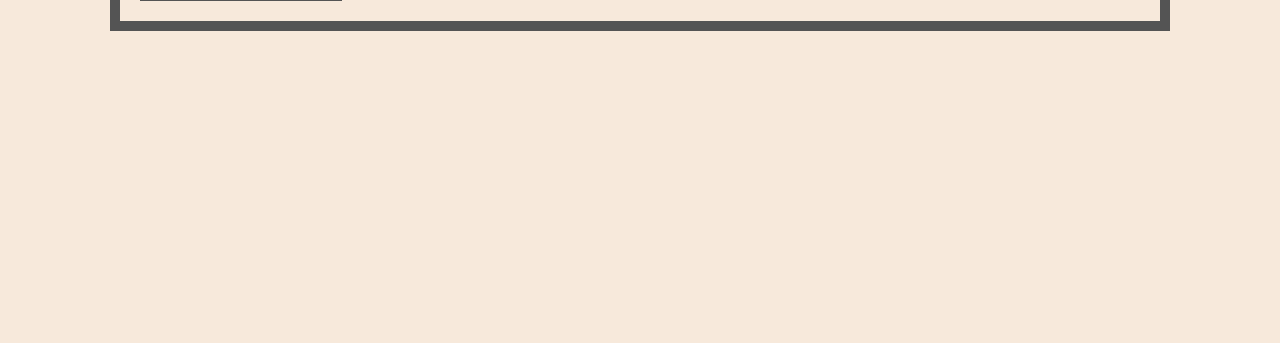
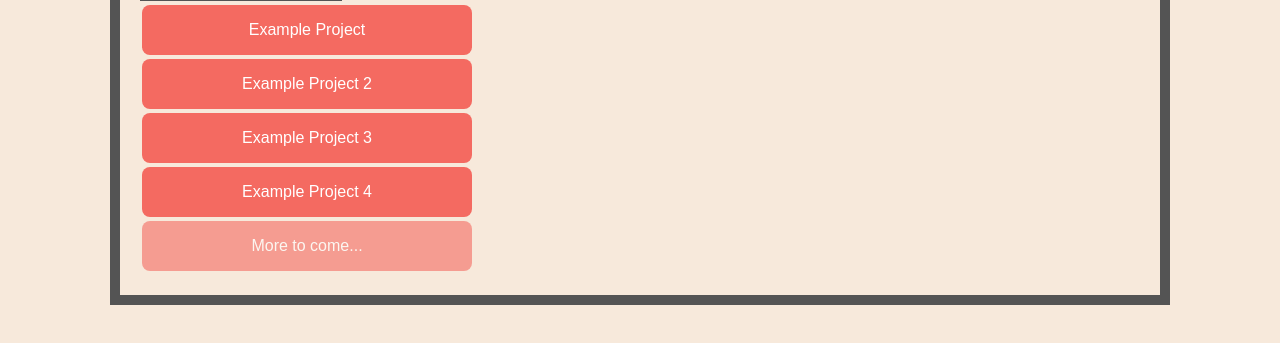
Before and after one commit to DWDShi/DWDShi.github.io, a plain HTML site: page projects.html in a window 1280 px wide. Shown: the part 207-550 px from the top of the page. Drawn offline with nearby package versions, Linux system fonts and the light colour scheme.

Commit message:
buttons in project page
added non functional buttons onto the projects page, will be links to actual projects soon.

```diff
--- a/projects.html
+++ b/projects.html
@@ -43,4 +43,10 @@
         </ul>
     </nav>
 
+    <button class="projbutton" type ="button"> Example Project</button>
+    <button class="projbutton" type ="button"> Example Project 2</button>
+    <button class="projbutton" type ="button"> Example Project 3</button>
+    <button class="projbutton" type ="button"> Example Project 4</button>
+    <button class="projbutton off" type ="button"> More to come...</button>
+
 </Body>
--- a/styles/style.css
+++ b/styles/style.css
@@ -25,11 +25,15 @@ a {
     letter-spacing: 0.5px;
 }
 
+/*my first method of creating 'buttons', this uses the
+list elements with stylings to emulate a button.*/
 li.naventry {
     text-align: center;
     border-bottom: 1px solid #545454;
 }
 
+/*since the list and a border around it already, the
+final entry doesnt actually need a bottom border*/
 li.naventry:last-child {
     border-bottom: none;
 }
@@ -42,6 +46,7 @@ li.naventry a {
     text-decoration: none;
 }
 
+/*Adds a nice colour change when the 'button' is hovered over*/
 li.naventry a:hover {
     background-color: #545454;
     color: #f7e9db;
@@ -52,6 +57,7 @@ li.naventry a.active {
     color: #f7e9db;
 }
 
+/*container for all of the entries*/
 ul.navbar {
     list-style-type: none;
     margin: 0;
@@ -70,6 +76,37 @@ body {
     background-color: #f7e9db;
 }
 
+/*decided to use a different method for a different set of buttons,
+still using the anchor tag as it is a nav button*/
+.projbutton {
+    background-color: #f46a61;
+    border: none;
+    color: white;
+    height: 50px;
+    width: 33%;
+    text-align: center;
+    text-decoration: none;
+    display: inline-block;
+    font-size: 16px;
+    margin: 4px 2px;
+    border-radius: 8px;
+    transition-duration: 0.3s;
+    display: block;
+    cursor: pointer;
+}
+
+.projbutton:hover {
+    background-color: #545454;
+}
+
+.projbutton.off:hover {
+    background-color: #f46a61;
+}
+
+.projbutton.off {
+    opacity: 0.6;
+    cursor: not-allowed;
+}
 
 
 img {
```
